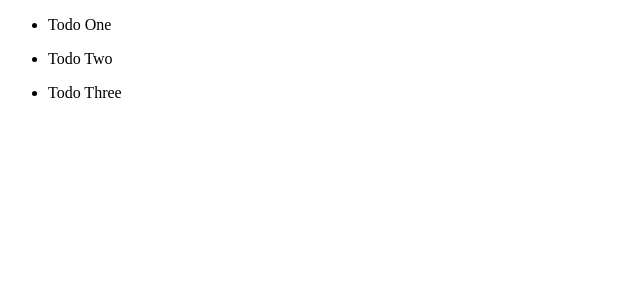
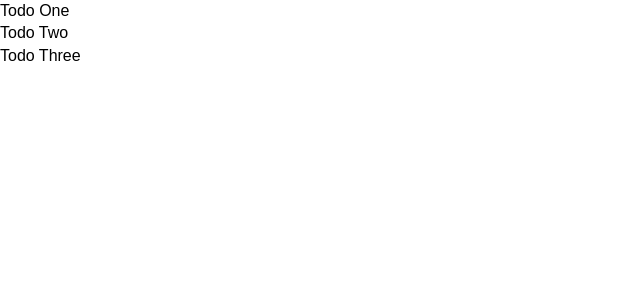
Before and after one commit to desoga10/todo-app, an Angular app: page / in a window 1280 px wide. Shown: the top 300 px of the page, without its empty margins (0-640 px from the left). Built offline with nearby package versions, Linux system fonts and the light colour scheme.

Commit message:
Added global styling to the page

```diff
--- a/src/styles.css
+++ b/src/styles.css
@@ -1 +1,33 @@
 /* You can add global styles to this file, and also import other style files */
+* {
+  box-sizing: border-box;
+  margin: 0;
+  padding: 0;
+}
+
+body {
+  font-family: Arial, Helvetica, sans-serif;
+  line-height: 1.4;
+}
+
+a {
+  color: #333;
+  text-decoration: none;
+}
+
+.container {
+  padding: 0 1rem;
+}
+
+.btn {
+  display: inline-block;
+  border: none;
+  background: #555;
+  color: #fff;
+  padding: 7px 20px;
+  cursor: pointer;
+}
+
+.btn:hover {
+  background: #666;
+}
```
